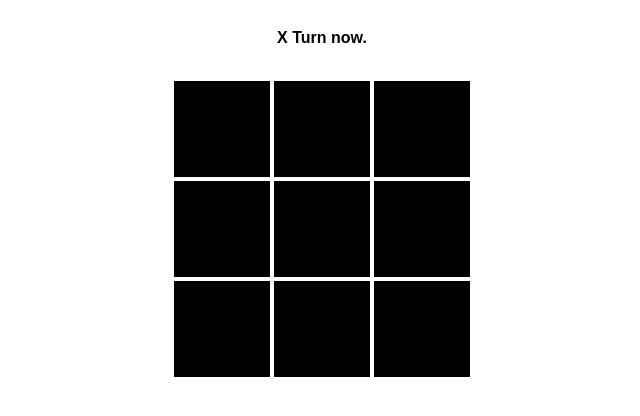
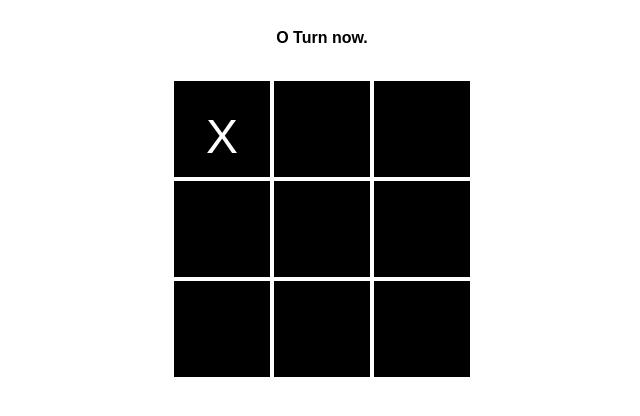
Before and after one commit to soiloui/XO-game, a plain HTML site: page index.html in a window 1280 px wide. Both pictures are taken after a click on the element 540 px from the left and 417 px from the top of the page. Shown: the part 288-704 px from the top of the page, 318-958 px from the left. Drawn offline with Linux system fonts and the light colour scheme; a web font is replaced by a local one.

Commit message:
Extends CSS and JS

```diff
--- a/script.js
+++ b/script.js
@@ -2,19 +2,38 @@ const gridArea = document.querySelector('.game_area');
 const areas = document.querySelectorAll('.area');
 const scoreX_div = document.querySelector('.score_count-1');
 const scoreO_div = document.querySelector('.score_count-2');
+const turnText = document.querySelector('#turn');
 let turn = 'x';
 
 move = e =>{
     const area = e.currentTarget;
     const areaNum = area.id.match(/\d/g).toString();
-    if (area.innerHTML != ''){
+    if (area.classList.contains('areaBusy')){
         console.log(`Not null`);
     }else{
-        console.log(`Null`);
+        if (turn == 'x'){
+            area.innerHTML = '<p>X</p>';
+            turnText.innerHTML = 'O Turn now.'
+        } else{
+            area.innerHTML = '<p>O</p>';
+            turnText.innerHTML = 'X Turn now.'
+        }
+        turn = (turn == 'x') ? 'o' : 'x';
+        area.classList.add('areaBusy');
     }
 }
 
 
 areas.forEach(area => {
     area.addEventListener('click', move);
+    area.addEventListener('mouseover',() => {
+        if (!area.classList.contains('areaBusy')){
+            area.innerHTML = turn;
+        }
+    });
+    area.addEventListener('mouseout',() => {
+        if (!area.classList.contains('areaBusy')){
+            area.innerHTML = '';
+        }
+    });
 });
--- a/styles/main.scss
+++ b/styles/main.scss
@@ -60,15 +60,30 @@ main{
     grid-template-columns: repeat(3, $area-dimension);
     grid-template-rows: repeat(3, $area-dimension);
     justify-content: center;
+    color: white;
+    font-size: 3rem;
 
     .area{
+        display: flex;
+        align-items: center;
+        justify-content: center;
         border: 2px solid #fff;
         background-color: black;
         cursor: pointer;
+        user-select: none;
         transition: all .25s ease-in-out;
         &:hover{
             background-color: rgba($color: #fff, $alpha: .7);
             box-shadow: 0 0 20px 3px black;
+            color: black;
+        }
+        &.areaBusy:hover{
+            background-color: black;
+            color: white;
+        }
+
+        p{
+            transform: translateY(7px);
         }
     }
 }
```
Also changed, not shown: styles/main.css, 1 other file.
